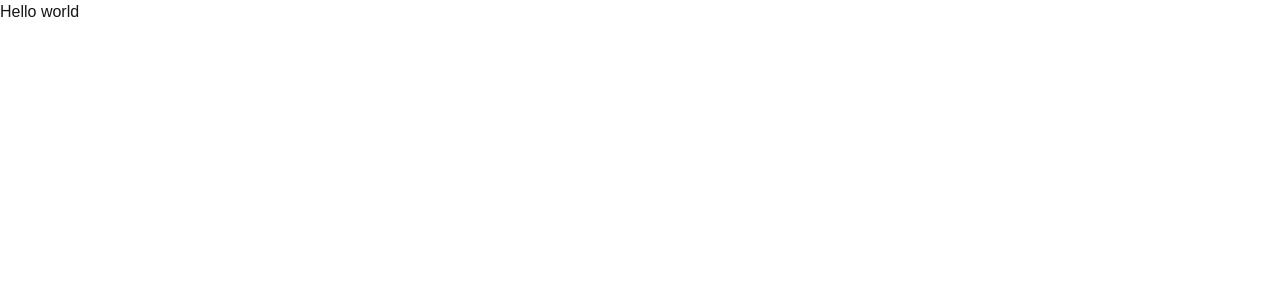
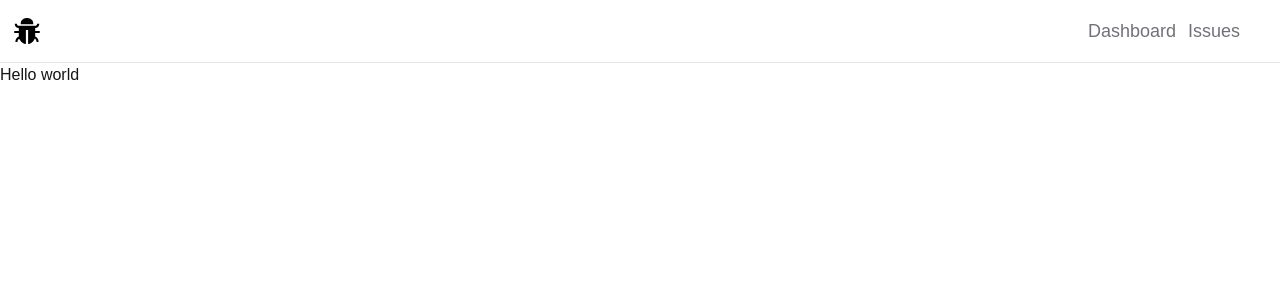
Before and after one commit to Rilwan0410/issue_tracker, a Next.js app: page / in a window 1280 px wide. Shown: the top 300 px of the page. Built offline with nearby package versions, Linux system fonts and the light colour scheme.

Commit message:
created Navbar

```diff
--- /dev/null
+++ b/app/Navbar.jsx
@@ -0,0 +1,28 @@
+import React from "react";
+import Link from "next/link";
+import { AiFillBug } from "react-icons/ai";
+
+export default function Navbar() {
+  const links = [
+    { label: "Dashboard", path: "/" },
+    { label: "Issues", path: "/issues" },
+  ];
+  return (
+    <nav className="flex justify-between pl-3  pr-10 py-4 items-center bg-white text-black border-b">
+      <Link href="/">
+        <AiFillBug size={30} />
+      </Link>
+      <ul className="flex gap-3">
+        {links.map((link, i) => (
+          <Link
+            key={i}
+            href={link.path}
+            className="text-zinc-500 hover:text-zinc-900 transition ease-in-out text-lg duration-300"
+          >
+            {link.label}
+          </Link>
+        ))}
+      </ul>
+    </nav>
+  );
+}
--- a/app/layout.js
+++ b/app/layout.js
@@ -1,9 +1,12 @@
 import "./globals.css";
-
+import Navbar from "./Navbar";
 export default function RootLayout({ children }) {
   return (
     <html lang="en">
-      <body>{children}</body>
+      <body>
+        <Navbar />
+        <main>{children}</main>
+      </body>
     </html>
   );
 }
```
Also changed, not shown: package.json (+5 -4 lines), 1 other file (tests, documents, lock files or other folders).
